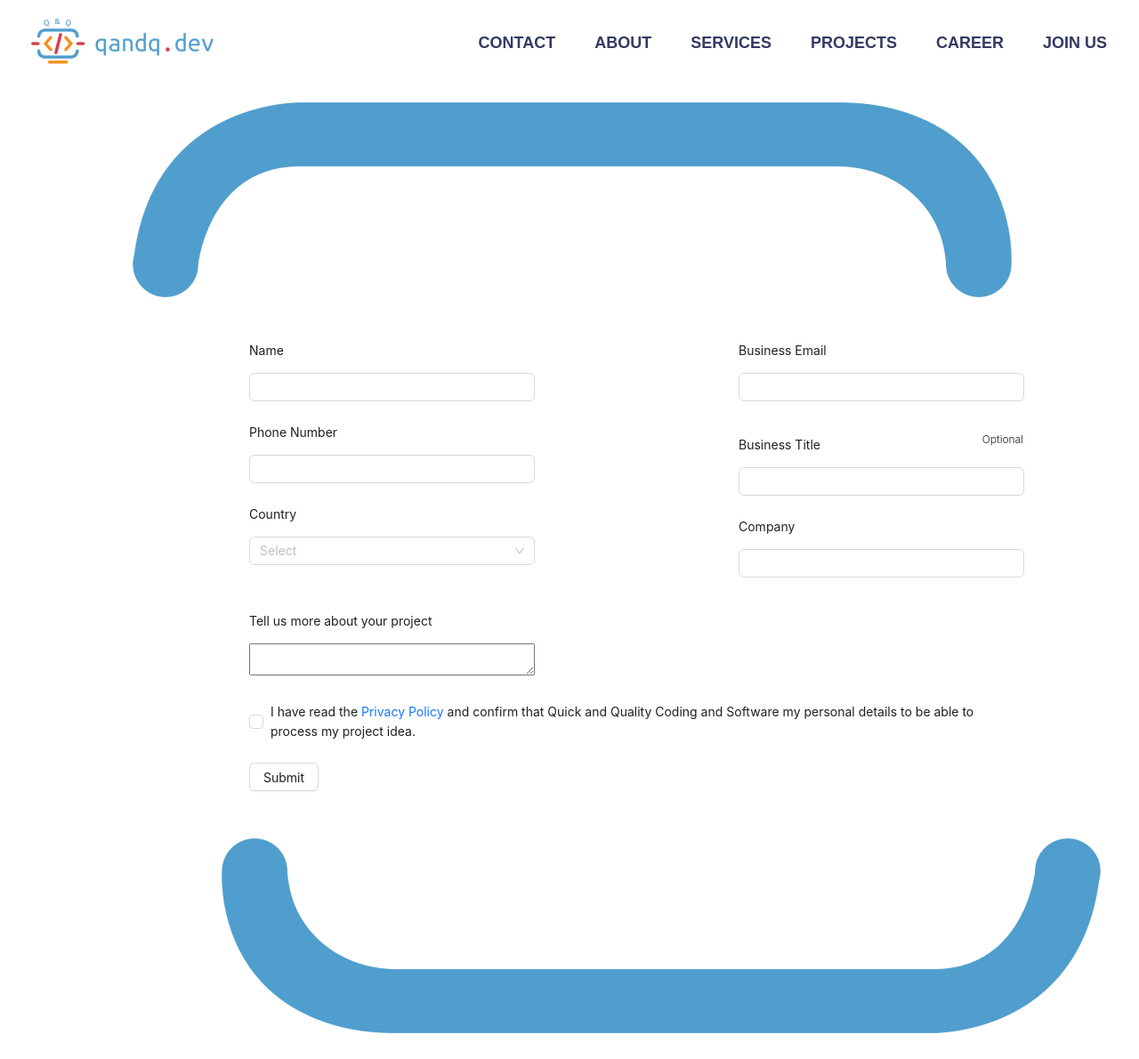
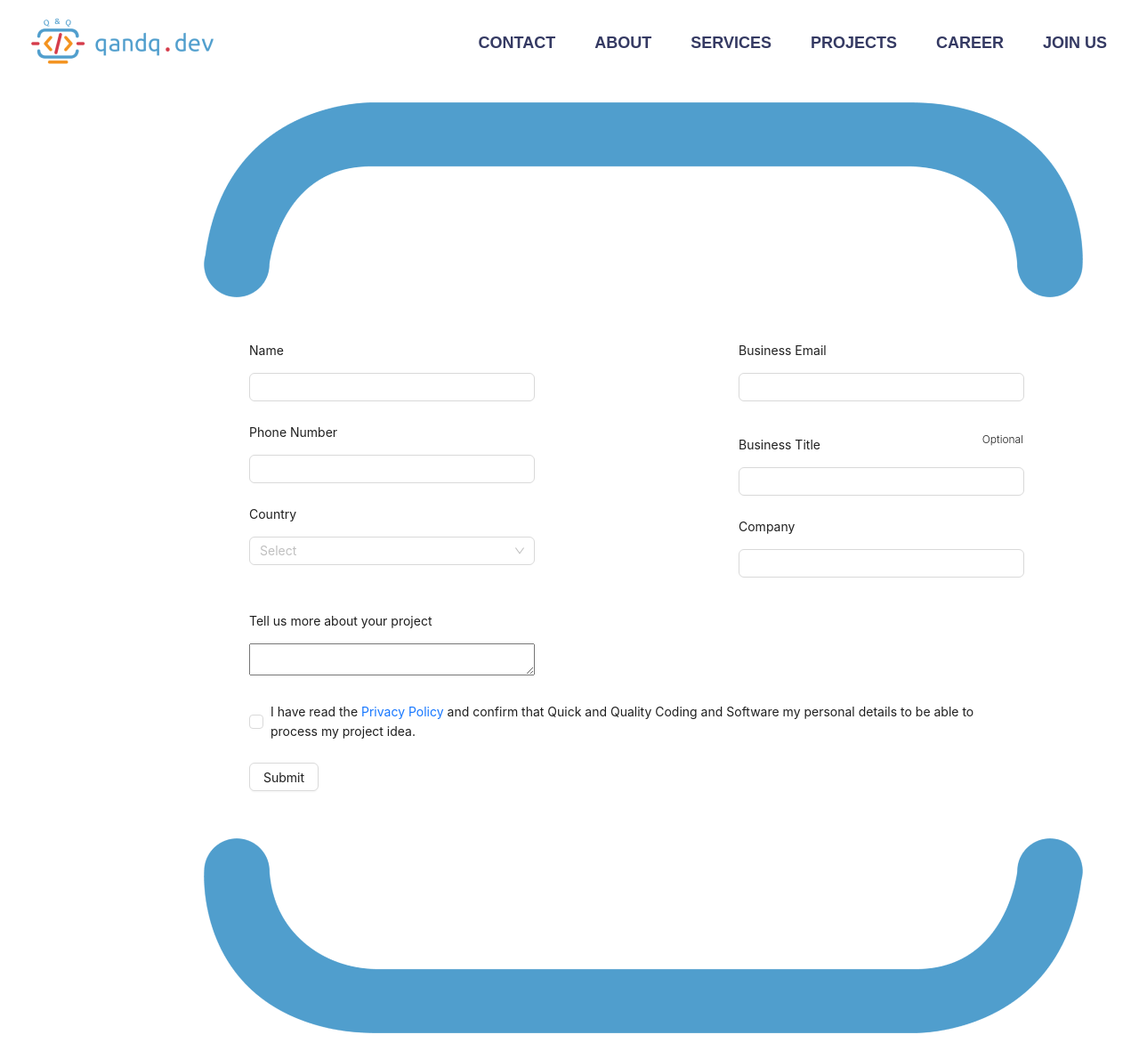
Before and after one commit to fatihkabay/qandq-project, a React (Create React App) app: page /contact in a window 1280 px wide. Shown: the top 1190 px of the page at 89% size. Built offline with nearby package versions, Linux system fonts and the light colour scheme.

Commit message:
used in transition css

```diff
--- a/src/pages/Contact/contact.css
+++ b/src/pages/Contact/contact.css
@@ -1,3 +1,21 @@
+    @keyframes example {
+        0% {
+            font-size: smaller;
+        }
+
+        25% {
+            font-size: small;
+        }
+
+        50% {
+            font-size: medium;
+        }
+
+        100% {
+            font-size: larger;
+        }
+    }
+
     .contact-page {
         height: calc(100vh - 86px);
     }
@@ -30,10 +48,17 @@
         font-size: 12px;
         line-height: 14.88px;
         font-weight: 300;
-    font-family: "ubuntu" sans-serif;
+        font-family: "ubuntu"sans-serif;
     }
 
     .cookies-and-button {
         display: flex;
         flex-direction: column;
     }
+
+    .textarea {
+        transition: width 1s, height 1s, transform 1s;
+        transition-timing-function: linear;
+        animation-name: example;
+        animation-duration: 4s;
+    }
--- a/src/pages/Contact/index.tsx
+++ b/src/pages/Contact/index.tsx
@@ -17,7 +17,7 @@ const Contact = () => {
       layout="horizontal"
       className="contact-page"
     >
-      <img style={{marginLeft: 50}} src="./topbar.png" alt="" />
+      <img style={{marginLeft: 130}} src="./topbar.png" alt="" />
 
       <div className="form-props">
         <div className="total-three-points">
@@ -89,7 +89,7 @@ const Contact = () => {
         </div>
         <p>Tell us more about your project</p>
         <Form.Item>
-          <textarea style={{ maxWidth: 865, minWidth: 315, minHeight: 30 }} />
+          <textarea className="textarea" style={{ maxWidth: 865, minWidth: 315, minHeight: 30 }} />
         </Form.Item>
         <div className="cookies-and-button">
           <Form.Item name="accept-cookies" valuePropName="checked">
@@ -105,7 +105,7 @@ const Contact = () => {
           </Form.Item>
         </div>
       </div>
-      <img style={{ margin: 0, marginLeft: 150 }} className="lowerbar" src="./lowerbar.png" alt="" />
+      <img style={{ margin: 0, marginLeft: 130 }} className="lowerbar" src="./lowerbar.png" alt="" />
     </Form>
   );
 };
```
Lines whose indentation alone changed are shown as unchanged.
